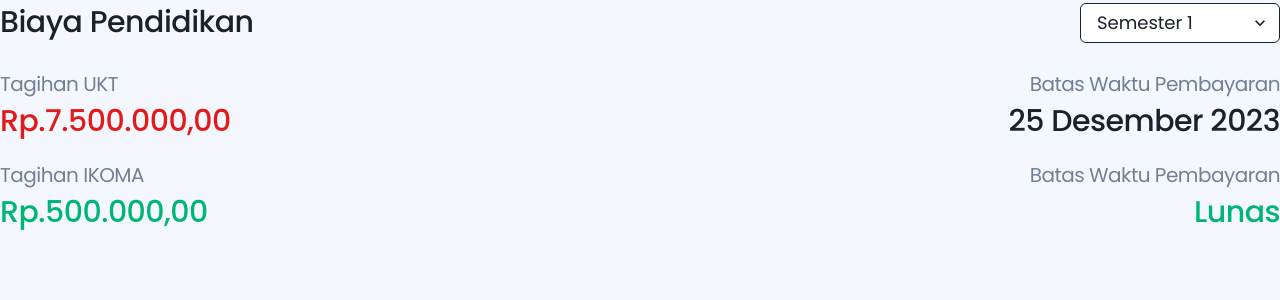
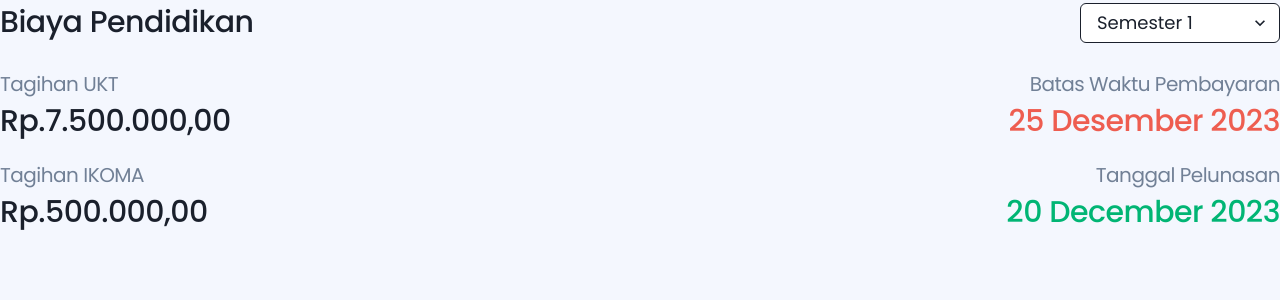
Before and after one commit to arkanaulia/myits-wali, a Next.js app: page /dashboard/biaya/components/BiayaData in a window 1280 px wide. Shown: the top 300 px of the page. Built offline with nearby package versions, Linux system fonts and the light colour scheme.

Commit message:
revisi 13 juni

```diff
--- a/src/pages/dashboard/biaya/components/BiayaData.tsx
+++ b/src/pages/dashboard/biaya/components/BiayaData.tsx
@@ -11,14 +11,16 @@ const biayaData = [
     status: "Belum Lunas",
     description: "25 Desember 2023",
     semester: "semester1",
+    keterangan: "Batas Waktu Pembayaran"
   },
   {
     id: 2,
     tagihan: "Tagihan IKOMA",
     value: "Rp.500.000,00",
     status: "Lunas",
-    description: "Lunas",
+    description: "20 December 2023",
     semester: "semester1",
+    keterangan: "Tanggal Pelunasan"
   },
   {
     id: 3,
@@ -27,6 +29,7 @@ const biayaData = [
     status: "Belum Lunas",
     description: "25 Desember 2023",
     semester: "semester2",
+    keterangan: "Batas Waktu Pembayaran"
   },
   // ...
 ];
@@ -38,6 +41,7 @@ type Biaya = {
   status: string;
   description: string;
   semester: string;
+  keterangan: string;
 };
 
 const PresensiComponent = () => {
@@ -114,7 +118,7 @@ const PresensiComponent = () => {
                   </Text>
                   <Text
                     fontSize={{ base: "2xl", md: "3xl" }}
-                    color={biaya.status == 'Lunas' ? "green.500" : "red.600"}
+
                     fontWeight="500"
                   >
                    {biaya.value}
@@ -127,9 +131,9 @@ const PresensiComponent = () => {
                   color="gray.500"
                   fontWeight="normal"
                 >
-                  Batas Waktu Pembayaran
+                  {biaya.keterangan}
                 </Text>
-                <Text fontSize={{ base: "2xl", md: "3xl" }} color={biaya.status == 'Lunas' ? "green.500" : ""} fontWeight="500">
+                <Text fontSize={{ base: "2xl", md: "3xl" }} color={biaya.status == 'Lunas' ? "green.500" : "red.500"} fontWeight="500">
                 {biaya.description}
                 </Text>
               </Flex>
```
